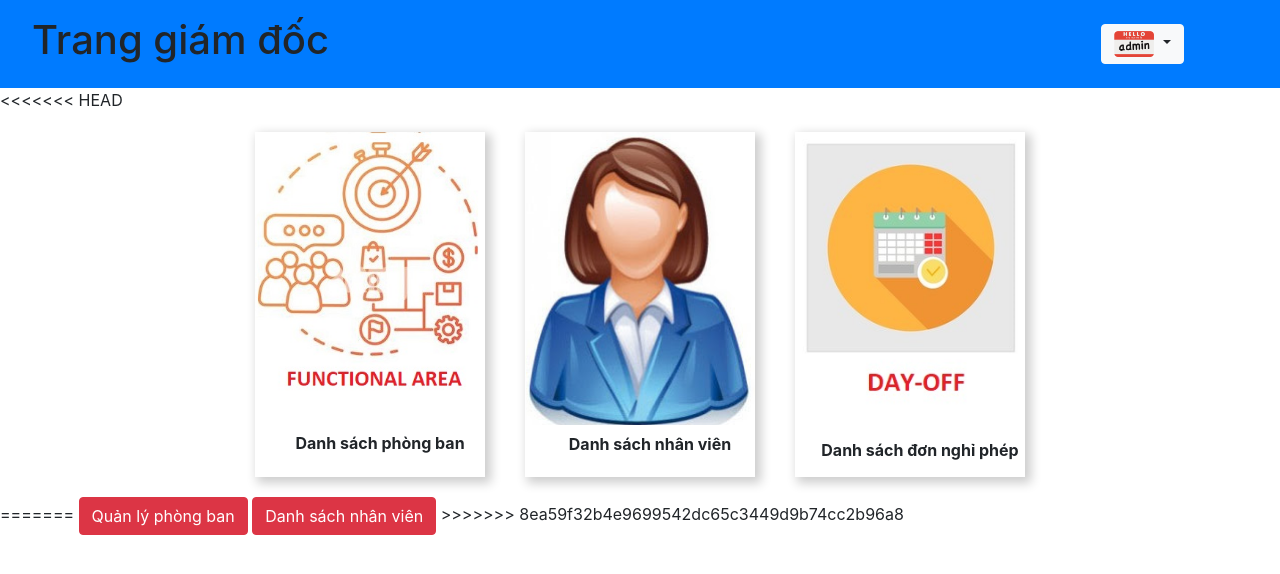
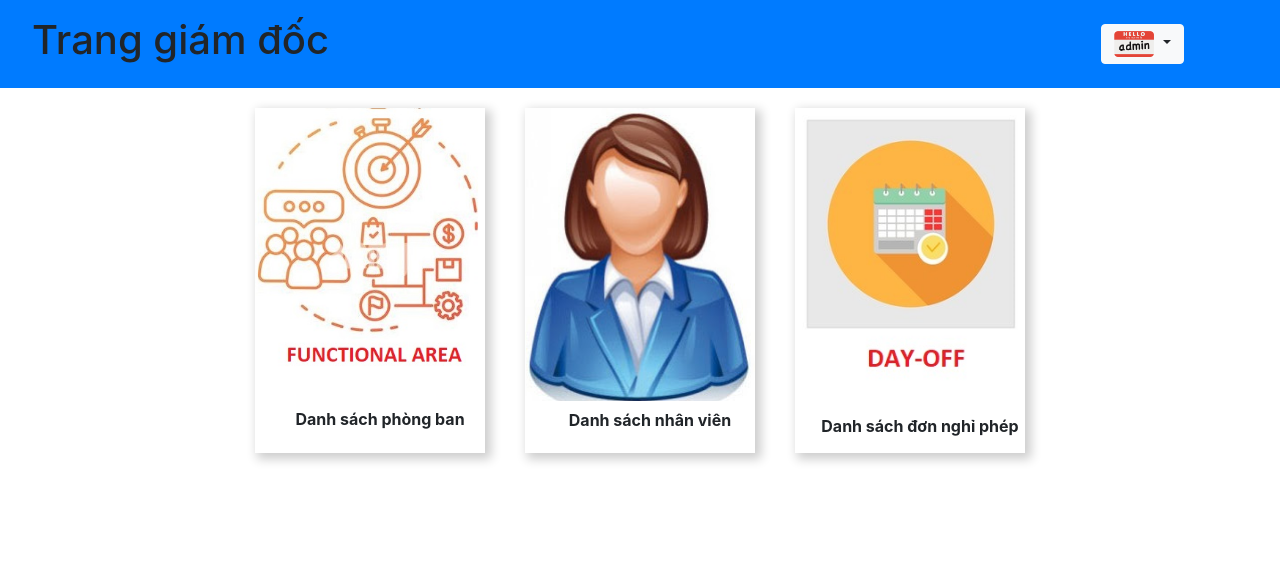
Before and after one commit to NHHNam/final-web, a PHP site: page /admin.php in a window 1280 px wide. Shown: the top 574 px of the page. Run offline with PHP 8.4, Linux system fonts and the light colour scheme; the visitor is signed in with stand-in values (Sample User, id 1); data comes from the database, SQL or seed files in the repository.

Commit message:
update admin

```diff
--- a/admin.php
+++ b/admin.php
@@ -75,7 +75,6 @@
             </div>
         </div>
     </nav>
-<<<<<<< HEAD
     <div class="content">
 
         <div class="functional-area" onclick="location.href='api/phongban.php'">
@@ -92,9 +91,5 @@
         </div>
     </div>
 
-=======
-    <button class="btn btn-danger"><a style="text-decoration: none; color: #fff;" href="api/phongban.php">Quản lý phòng ban</a></button>
-    <button class="btn btn-danger"><a style="text-decoration: none; color: #fff;" href="api/dsAllNV.php">Danh sách nhân viên</a></button>
->>>>>>> 8ea59f32b4e9699542dc65c3449d9b74cc2b96a8
 </body>
 </html>
```
